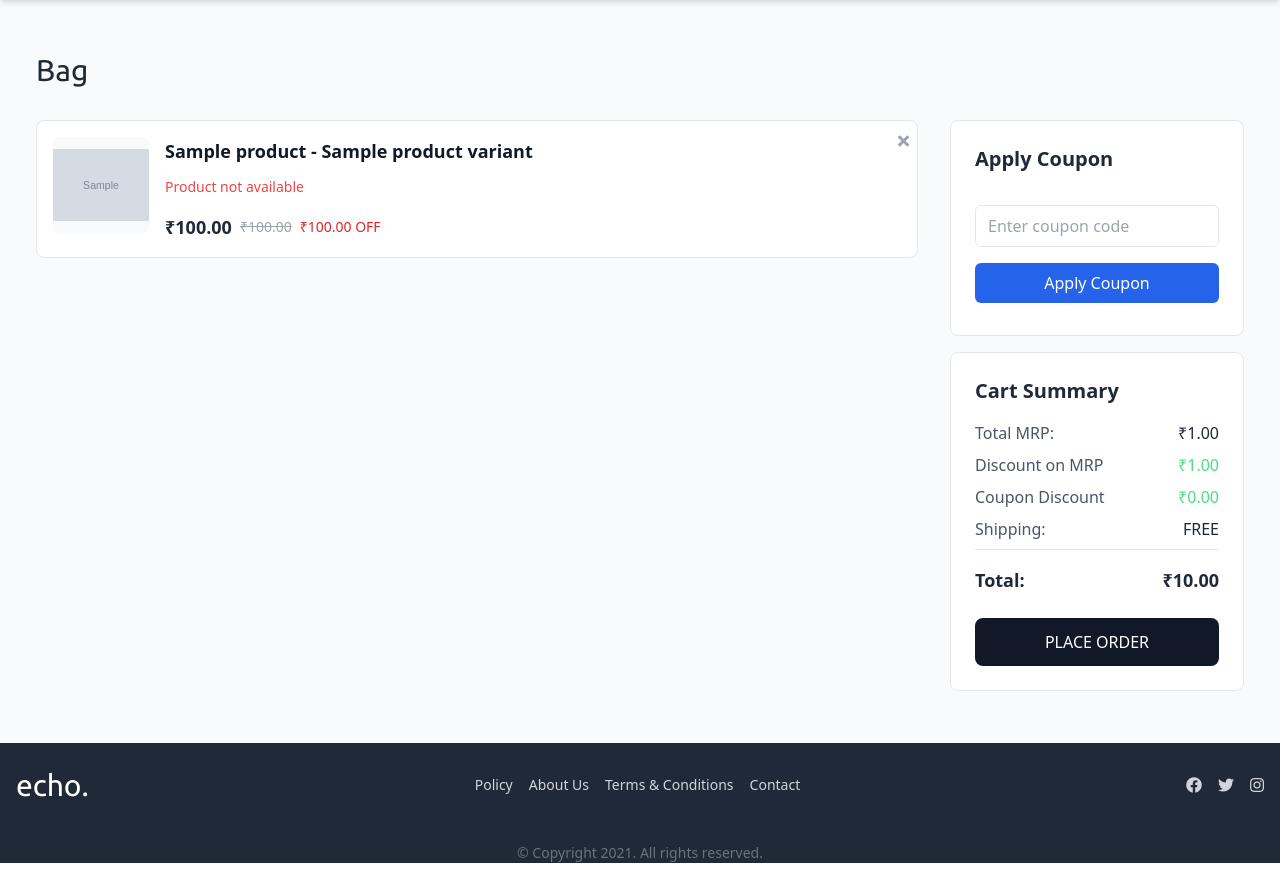
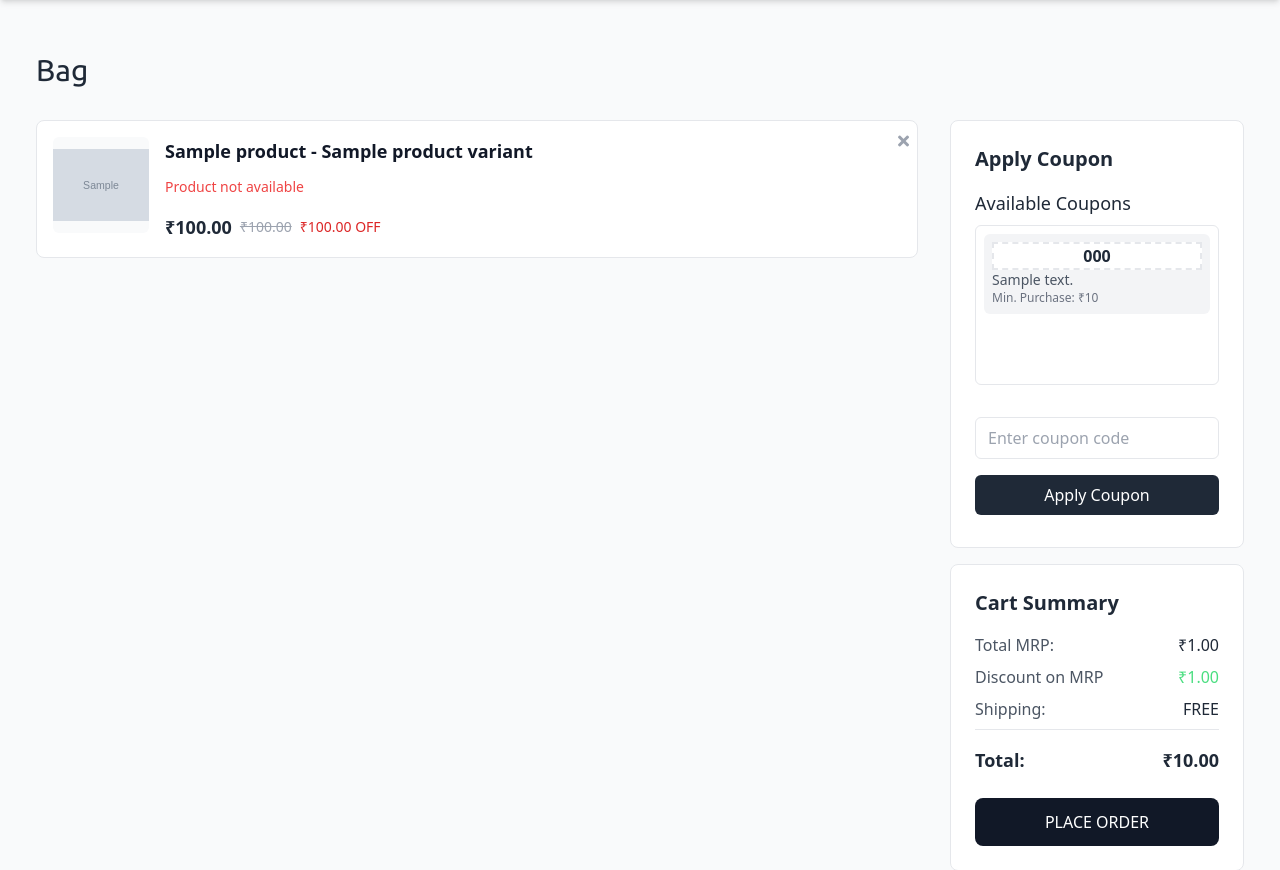
Before and after one commit to ajmalmd/echo, a Django app: template store/templates/store/cart.html in a window 1280 px wide. Shown: the part 74-944 px from the top of the page. Run offline with Django 3.2, Linux system fonts and the light colour scheme; the template is opened without the code that fills it: most values are stand-ins (such as "Sample title", 1, 10 or a date in 2020); grey boxes marked "Sample" are stand-in pictures; some libraries are stand-ins or nearby versions.

Commit message:
coupon listing

```diff
--- a/store/templates/store/cart.html
+++ b/store/templates/store/cart.html
@@ -98,6 +98,25 @@
         <div class="coupon-container mb-4">
           <div id="apply-coupon" class="bg-white border rounded-lg p-6">
             <h2 class="text-xl font-semibold mb-4">Apply Coupon</h2>
+
+            <!-- New coupon list container -->
+            <div class="mb-4">
+              <h3 class="text-lg font-medium mb-2">Available Coupons</h3>
+              <div class="h-40 overflow-y-auto border rounded-md p-2">
+                {% if coupons %}
+                  {% for coupon in coupons %}
+                    <div class="coupon-item mb-2 p-2 bg-gray-100 rounded-md">
+                      <p class="font-semibold border-dashed border-2 text-center bg-white">{{ coupon.code }}</p>
+                      <p class="text-sm text-gray-600">{{ coupon.description }}</p>
+                      <p class="text-xs text-gray-500">Min. Purchase: ₹{{ coupon.min_purchase_amount }}</p>
+                    </div>
+                  {% endfor %}
+                {% else %}
+                  <p class="text-gray-500 text-center">No coupons available</p>
+                {% endif %}
+              </div>
+            </div>
+
             <form id="coupon-form" class="space-y-4">
               {% csrf_token %}
               <input type="text"
@@ -106,7 +125,7 @@
                      placeholder="Enter coupon code"
                      class="w-full px-3 py-2 border rounded-md">
               <button type="submit"
-                      class="w-full bg-blue-600 text-white py-2 px-4 rounded-md hover:bg-blue-700 transition duration-300">
+                      class="w-full bg-gray-800 text-white py-2 px-4 rounded-md hover:bg-gray-700 transition duration-300">
                 Apply Coupon
               </button>
             </form>
@@ -130,7 +149,7 @@
               <span class="text-gray-600">Discount on MRP</span>
               <span class="text-green-400">₹<span id="total-discount">{{ total_discount|floatformat:2 }}</span></span>
             </div>
-            <div class="flex justify-between">
+            <div id="coupon-discount-view" class="flex justify-between hidden">
               <span class="text-gray-600">Coupon Discount</span>
               <span class="text-green-400">₹<span id="coupon-discount">0.00</span></span>
             </div>
@@ -144,17 +163,9 @@
             </div>
           </div>
           <button onclick="placeOrder()"
-                    class="w-full bg-gray-900 text-white py-3 px-4 rounded-lg mt-6 hover:bg-gray-800 transition duration-300">
-              PLACE ORDER
-            </button>
-          {% comment %} <form action="" method="post">
-            {% csrf_token %}
-            <input type="text" name="select_address" value="True" hidden />
-            <button type="submit"
-                    class="w-full bg-gray-900 text-white py-3 px-4 rounded-lg mt-6 hover:bg-gray-800 transition duration-300">
-              PLACE ORDER
-            </button>
-          </form> {% endcomment %}
+                  class="w-full bg-gray-900 text-white py-3 px-4 rounded-lg mt-6 hover:bg-gray-800 transition duration-300">
+            PLACE ORDER
+          </button>
         </div>
       </div>
     </div>
@@ -240,8 +251,10 @@
                       document.querySelector('#applied-coupon').classList.remove('hidden');
                       document.getElementById('applied-coupon-code').textContent = `Code: ${data.coupon_code}`;
                       document.getElementById('applied-coupon-discount').textContent = `Discount: ₹${data.coupon_discount}`;
+                      document.querySelector('#coupon-discount-view').classList.remove('hidden');
                       document.getElementById('coupon-discount').textContent = data.coupon_discount;
                   } else {
+                      document.querySelector('#coupon-discount-view').classList.add('hidden');
                       document.querySelector('#apply-coupon').classList.remove('hidden');
                       document.querySelector('#applied-coupon').classList.add('hidden');
                       document.getElementById('coupon-discount').textContent = '0.00';
@@ -318,6 +331,7 @@
               });
               document.querySelector('#apply-coupon').classList.add('hidden');
               document.querySelector('#applied-coupon').classList.remove('hidden');
+              document.querySelector('#coupon-discount-view').classList.remove('hidden');
               appliedCouponCode.textContent = `Code: ${data.coupon_code}`;
               appliedCouponDiscount.textContent = `Discount: ₹${data.discount}`;
               couponDiscountElement.textContent = data.discount;
@@ -349,6 +363,7 @@
             if (data.success) {
               document.querySelector('#apply-coupon').classList.remove('hidden');
               document.querySelector('#applied-coupon').classList.add('hidden');
+              document.querySelector('#coupon-discount-view').classList.add('hidden');
               couponDiscountElement.textContent = '0.00';
               updateTotal();
               document.getElementById('coupon-code').value = '';
```
Also changed, not shown: store/views.py (+10 -0 lines).
